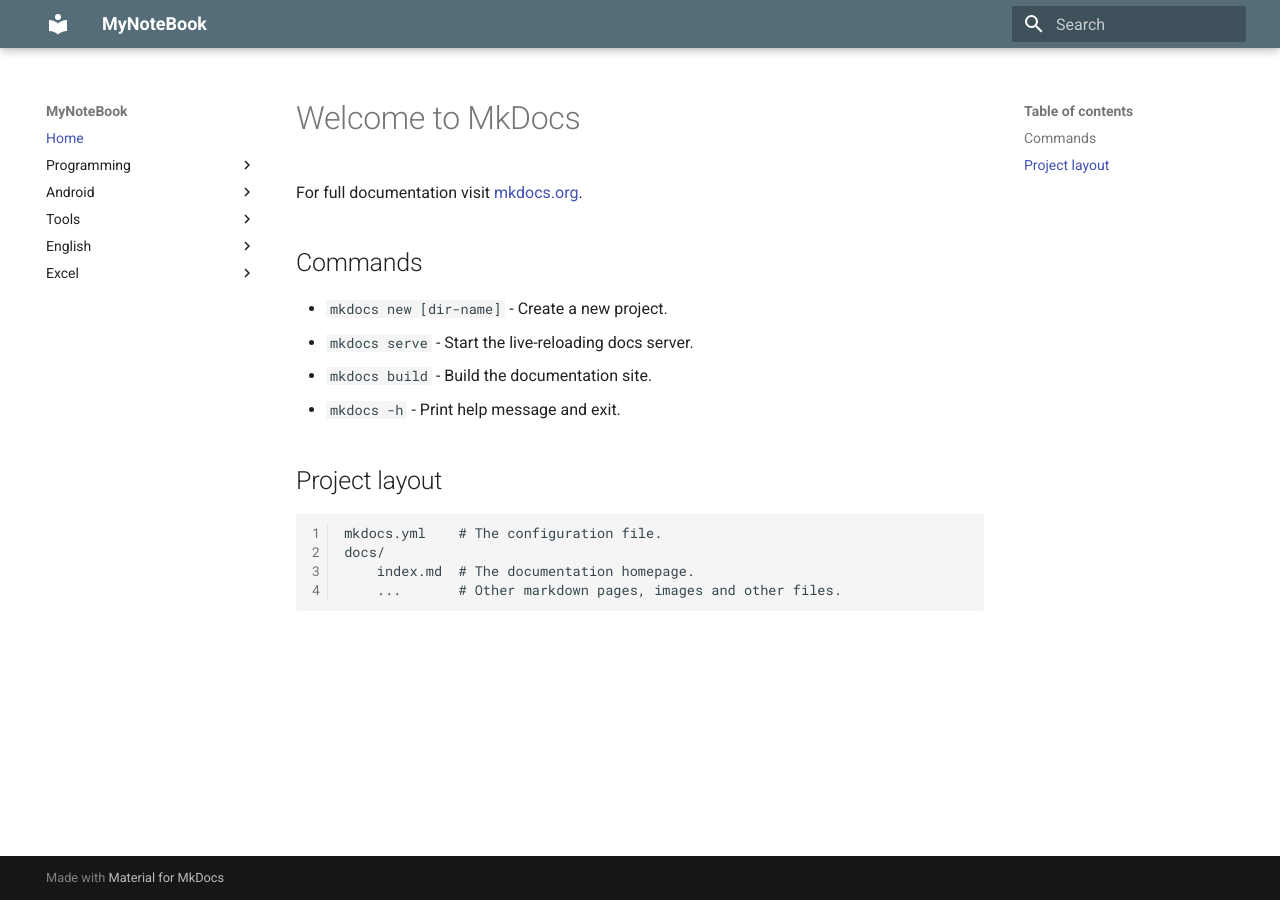
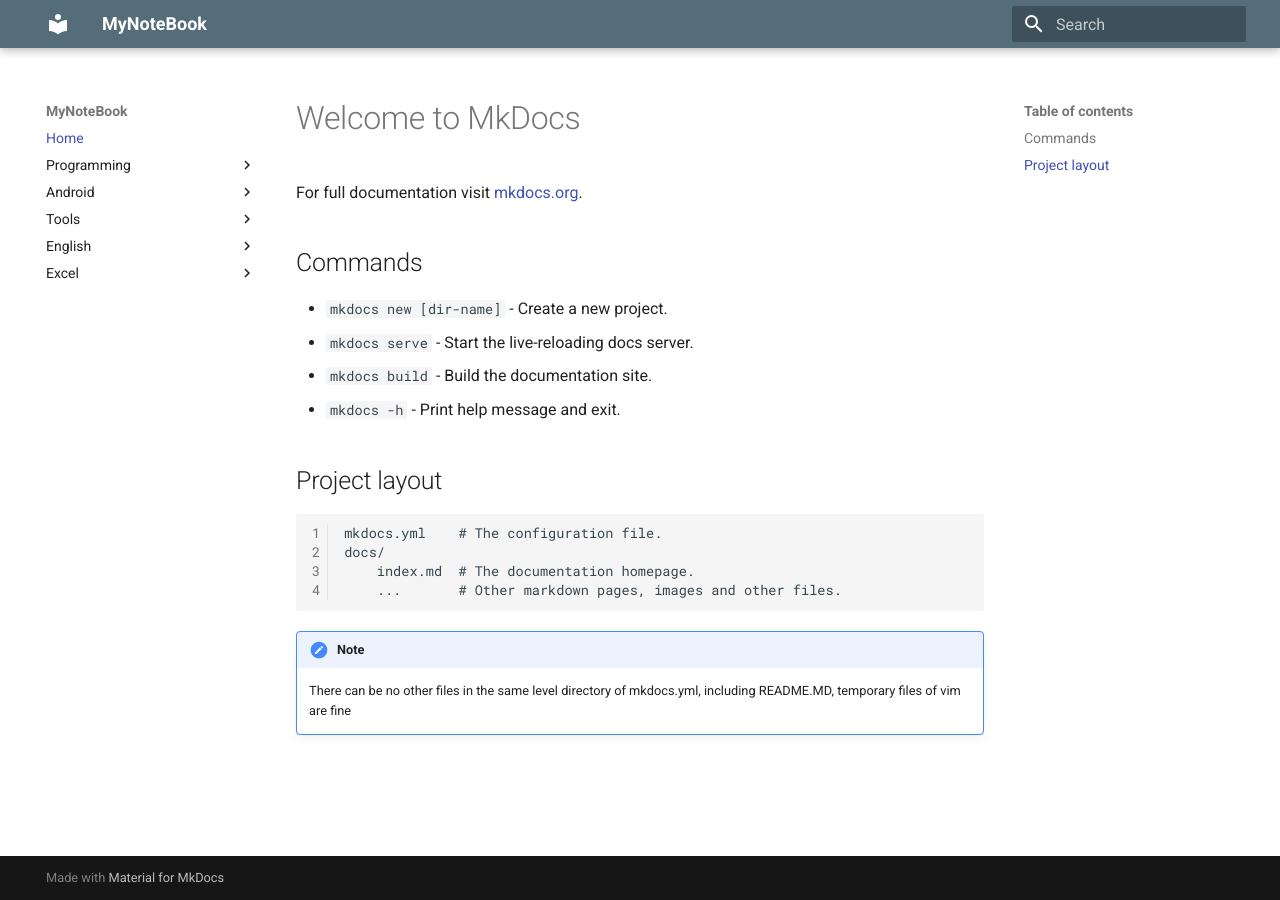
Before and after one commit to bcaso/NoteBook, an MkDocs documentation site: the page built from docs/index.md, in a window 1280 px wide. Built offline with MkDocs 1.6.1 and Material for MkDocs 9.7.7, drawn with Linux system fonts in a browser that asks for light colours.

Commit message:
mkdocs.yml cannot have other files in the same level directory

```diff
--- a/docs/index.md
+++ b/docs/index.md
@@ -15,3 +15,6 @@
     docs/
         index.md  # The documentation homepage.
         ...       # Other markdown pages, images and other files.
+
+!!! note
+    There can be no other files in the same level directory of mkdocs.yml, including README.MD, temporary files of vim are fine
```
